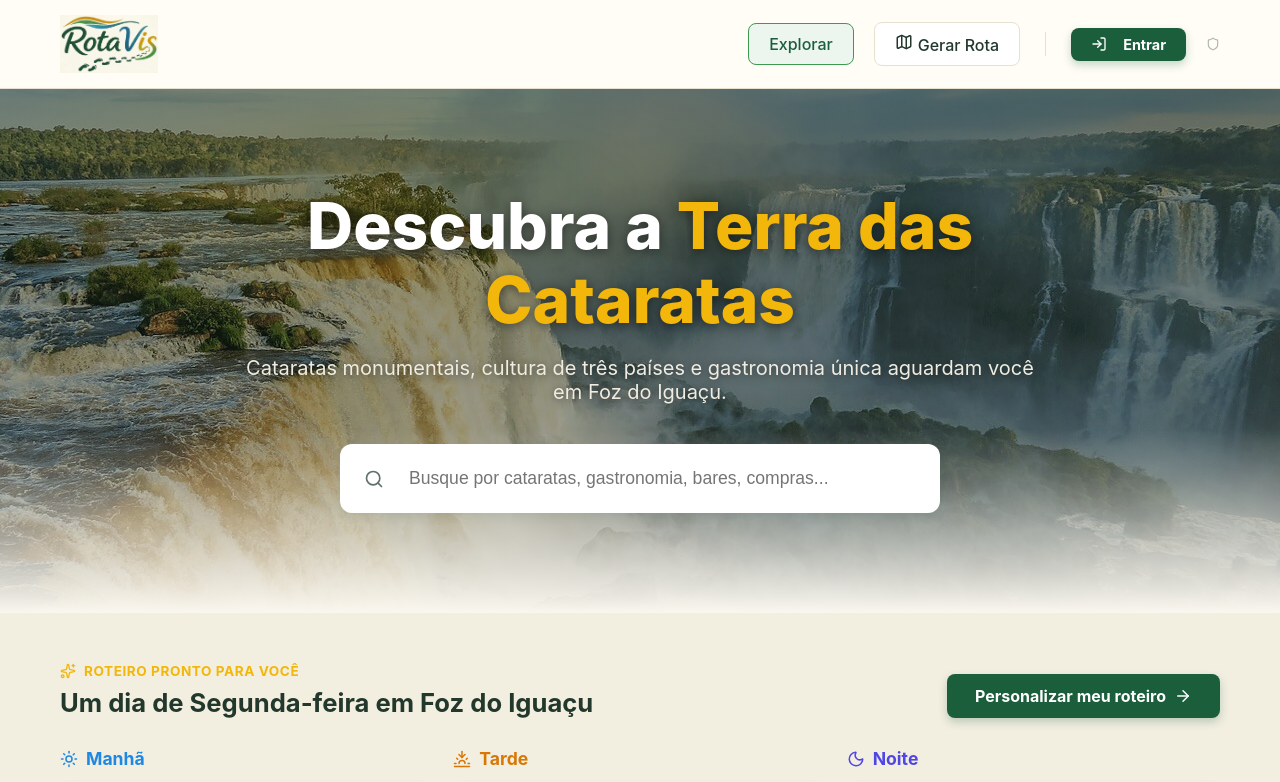
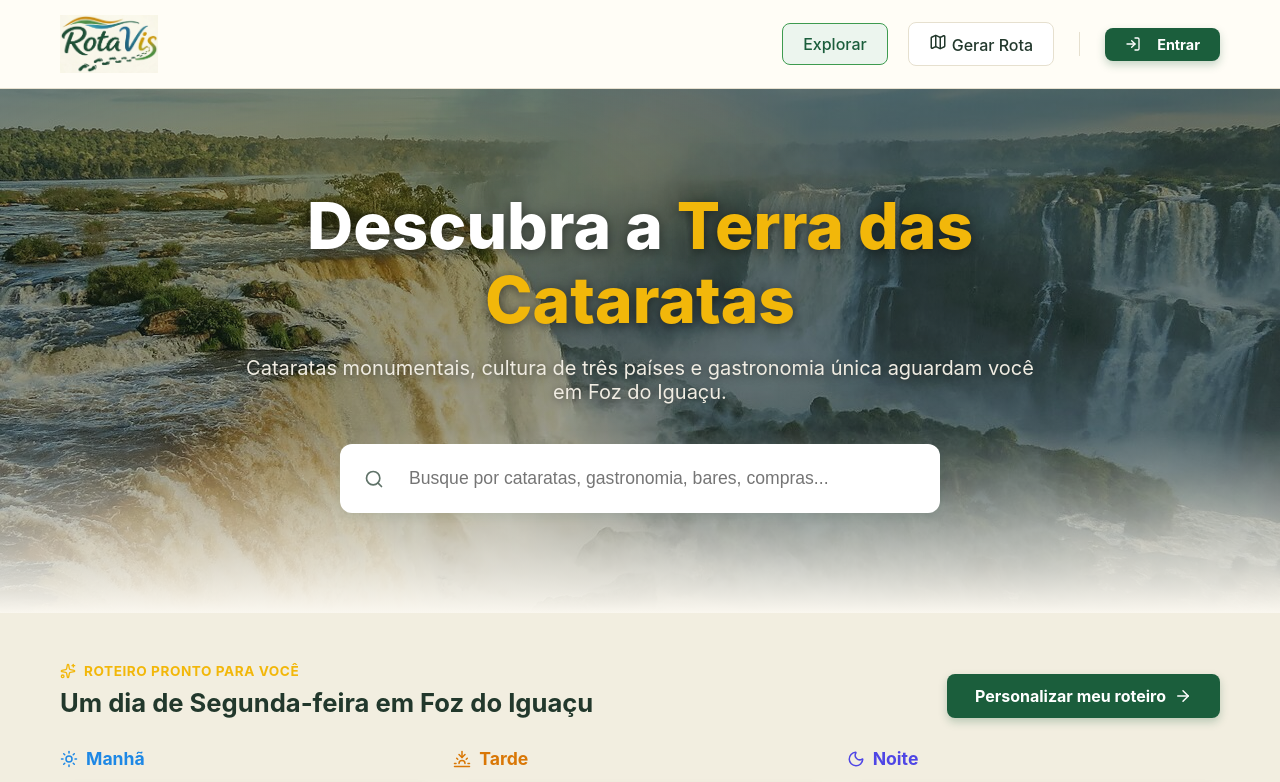
Before and after one commit to felaipes/rotavis, a React (Vite) app: page / in a window 1280 px wide. Shown: the top 782 px of the page. Built offline with nearby package versions, Linux system fonts and the light colour scheme.

Commit message:
fix: remove admin shield links

```diff
--- a/src/App.jsx
+++ b/src/App.jsx
@@ -59,15 +59,7 @@ const Header = () => {
             </Link>
           )}
 
-          <a
-            href="/admin/"
-            title="Acesso Prefeitura"
-            style={{ display: 'flex', alignItems: 'center', gap: '4px', color: 'var(--text-muted)', fontSize: '0.8rem', opacity: 0.5, transition: 'opacity 0.2s' }}
-            onMouseEnter={e => e.currentTarget.style.opacity = '1'}
-            onMouseLeave={e => e.currentTarget.style.opacity = '0.5'}
-          >
-            <Shield size={14} />
-          </a>
+
         </nav>
 
         <button
@@ -121,10 +113,7 @@ const Header = () => {
                 </Link>
               )}
 
-              <a href="/admin/" onClick={closeMenu} className="btn-glass" style={{ textAlign: 'center', fontSize: '0.85rem', opacity: 0.7, display: 'flex', alignItems: 'center', justifyContent: 'center', gap: '6px' }}>
-                <Shield size={14} />
-                Acesso Prefeitura
-              </a>
+
             </div>
           </motion.div>
         )}
```
